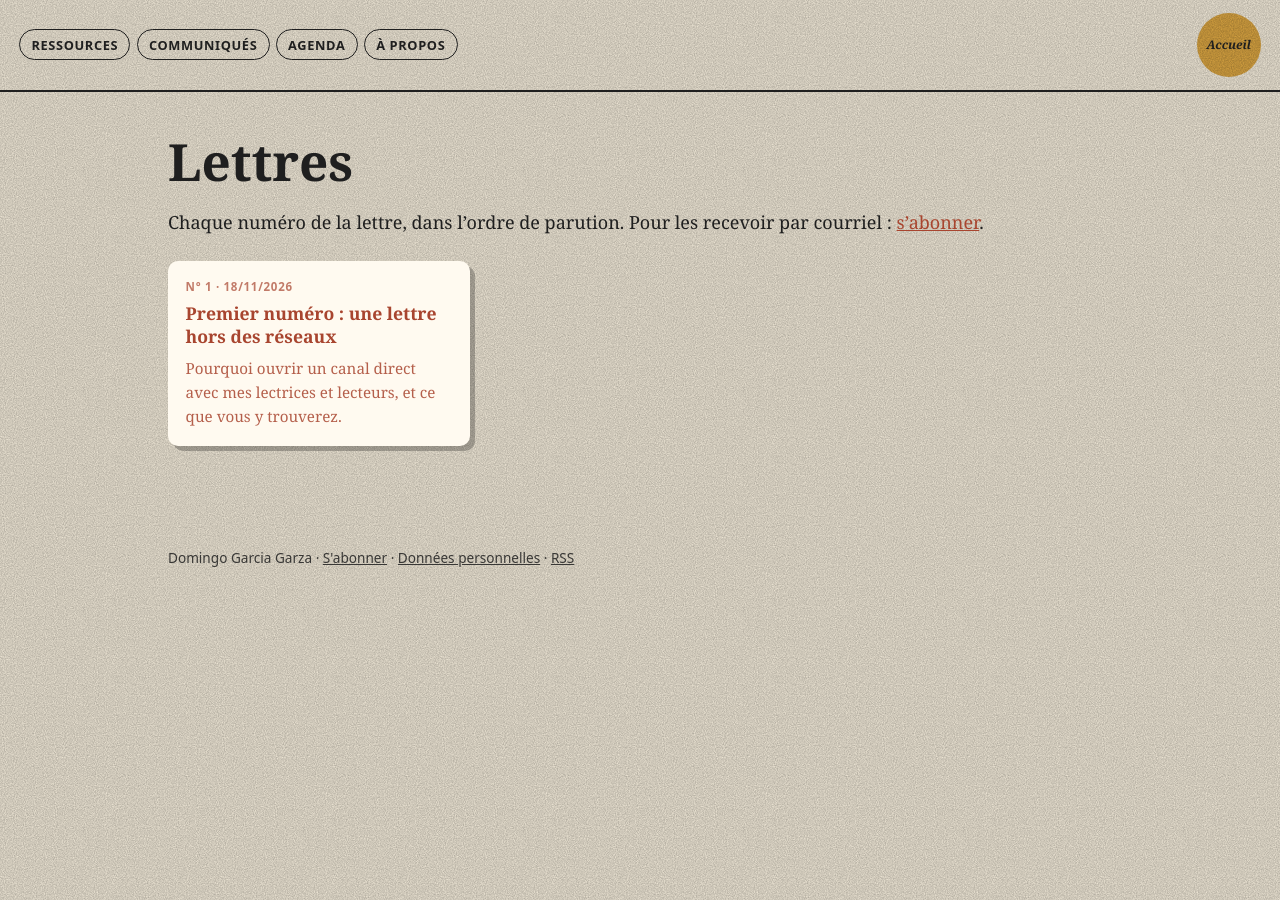
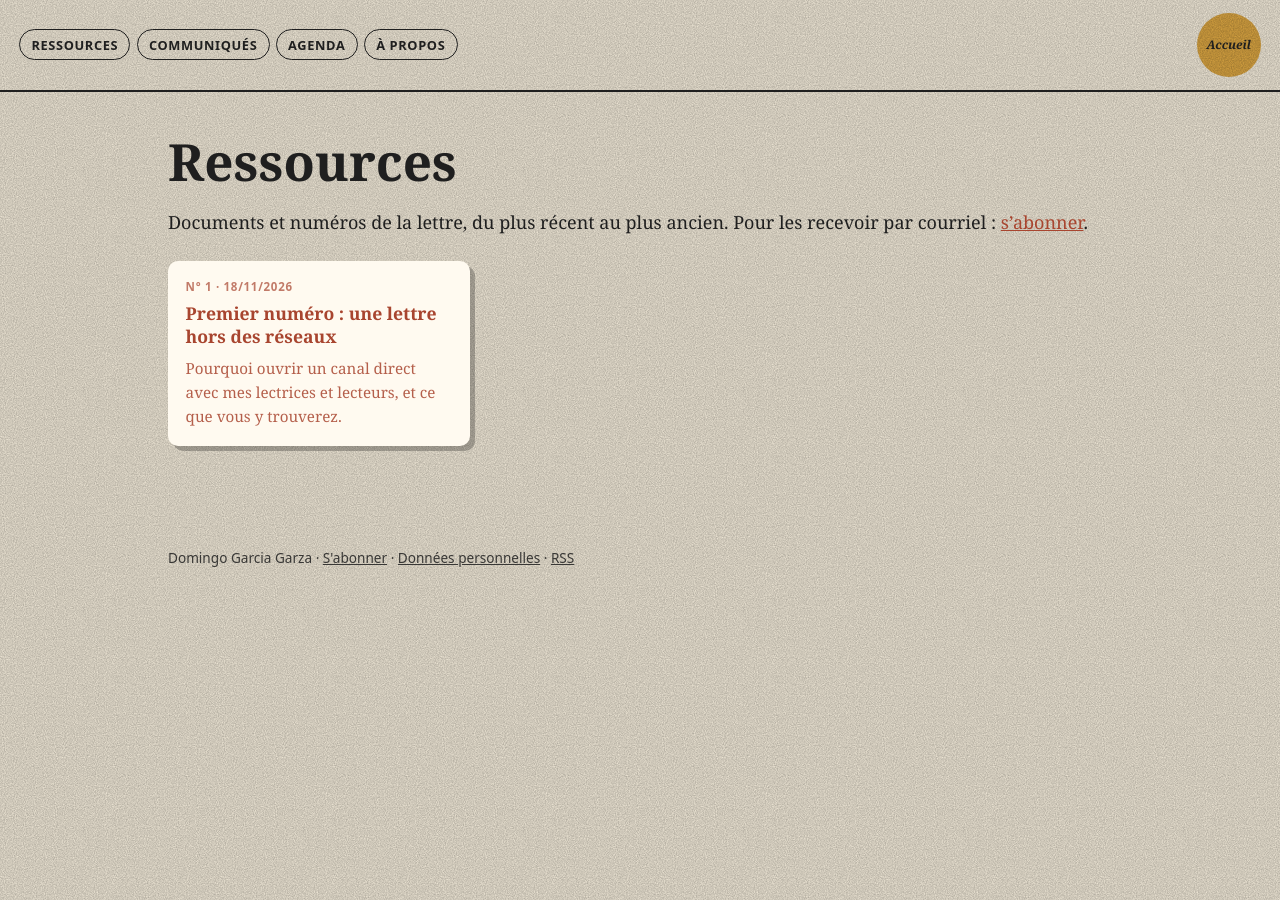
Before and after one commit to domgarci/lettre, a Jekyll site: the page built from lettres.md, in a window 1280 px wide. Built offline with Jekyll 4.4.1, drawn with Linux system fonts in a browser that asks for light colours.

Commit message:
Update lettres.md

```diff
--- a/lettres.md
+++ b/lettres.md
@@ -1,13 +1,13 @@
 ---
 layout: default
-title: Lettres
-permalink: /lettres/
+title: Ressources
+permalink: /ressources/
 theme: papier
 ---
 
-# Lettres
+# Ressources
 
-Chaque numéro de la lettre, dans l'ordre de parution. Pour les recevoir par courriel : [s'abonner]({{ '/a-propos/' | relative_url }}#inscription).
+Documents et numéros de la lettre, du plus récent au plus ancien. Pour les recevoir par courriel : [s'abonner]({{ '/a-propos/' | relative_url }}#inscription).
 
 <div class="vignettes">
 {% for lettre in site.posts %}
```
